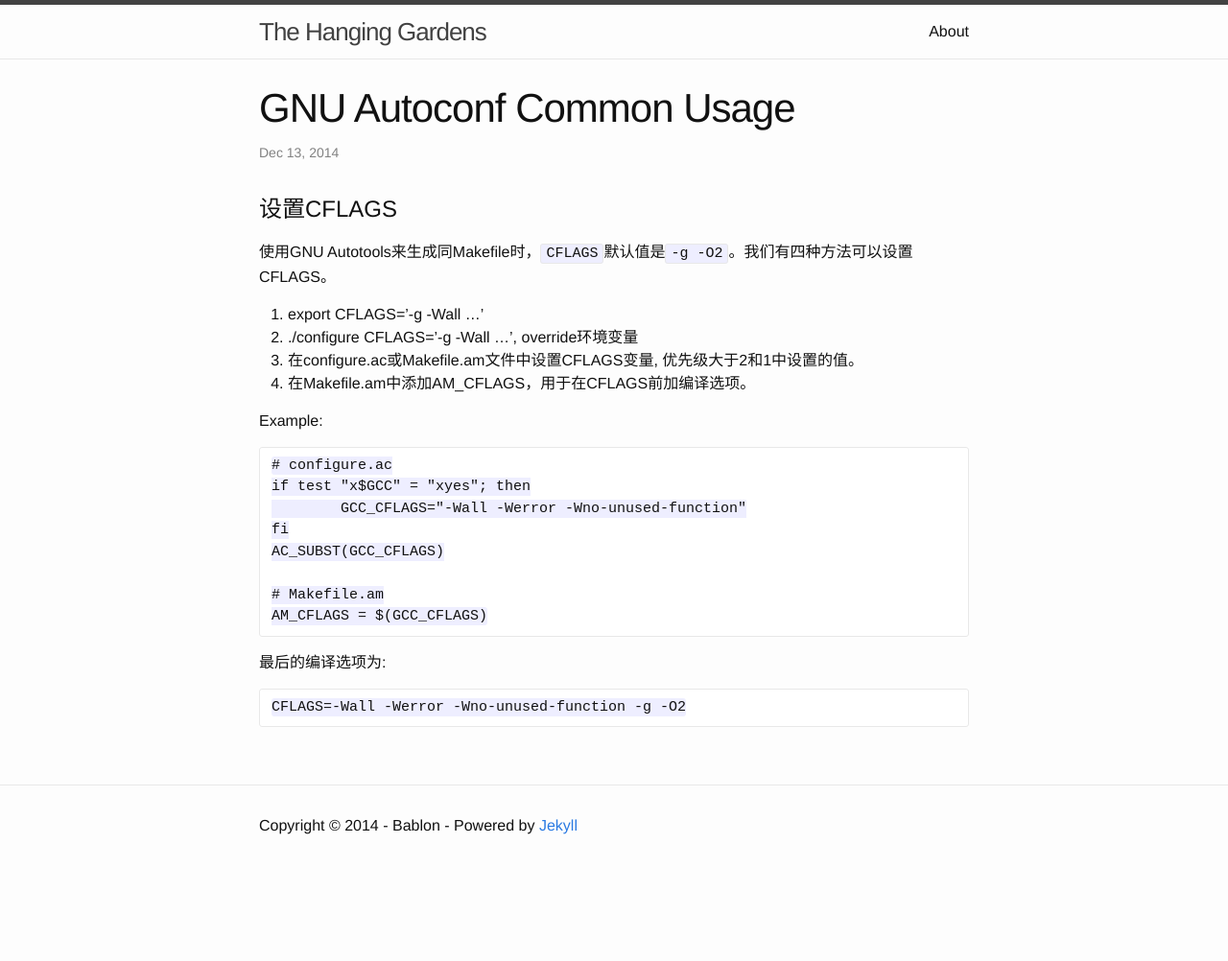
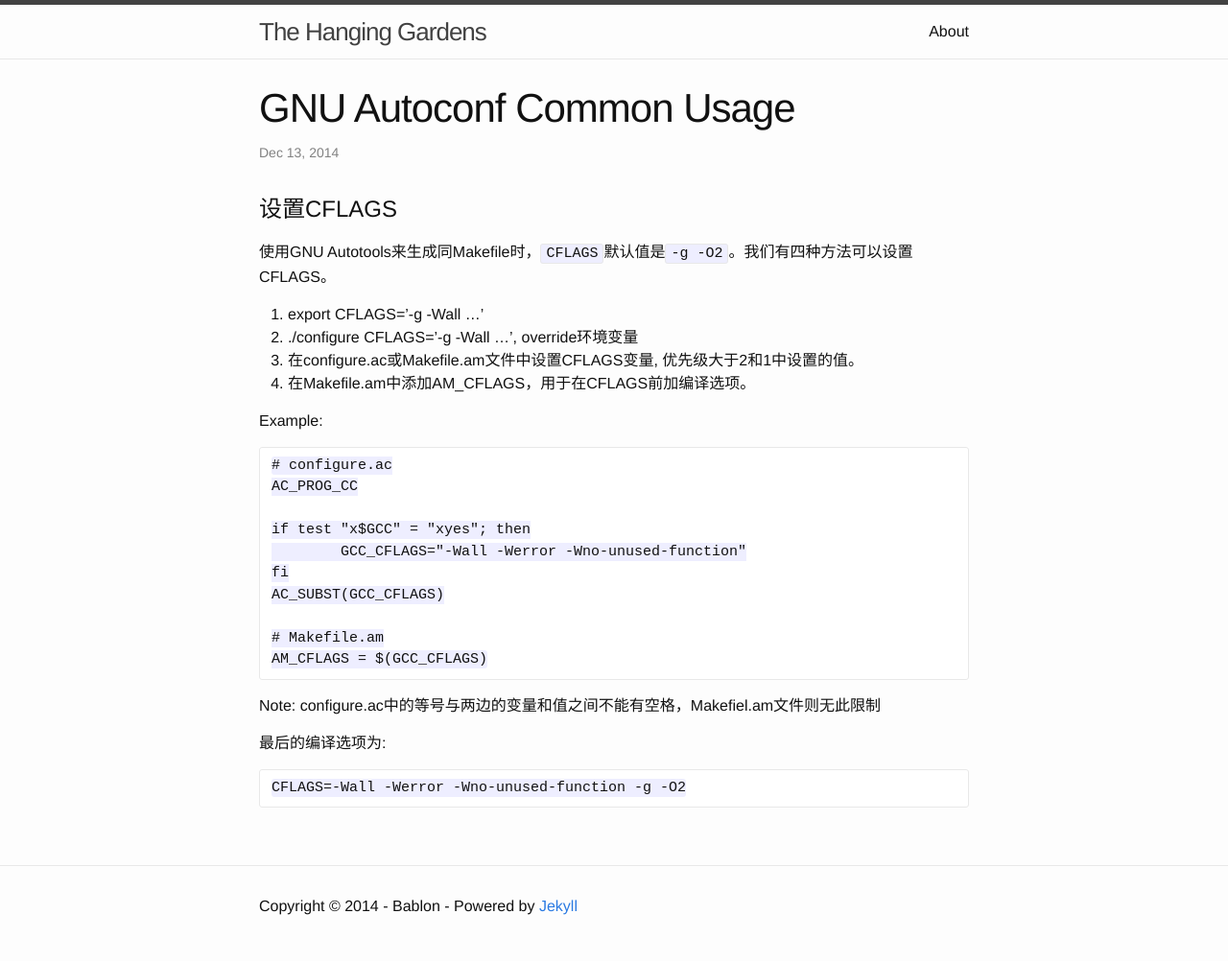
Before and after one commit to bablon/bablon.github.io, a Jekyll site: the page built from _posts/2014-12-13-autoconf.md, in a window 1280 px wide. Shown: the whole page at 96% size. Built offline with Jekyll 4.4.1, drawn with Linux system fonts in a browser that asks for light colours; before the commit the page ends 918 px from its top, so only the background shows below that.

Commit message:
update blog autoconf

```diff
--- a/_posts/2014-12-13-autoconf.md
+++ b/_posts/2014-12-13-autoconf.md
@@ -17,6 +17,8 @@ categories: gnu
 Example:
 
 	# configure.ac
+	AC_PROG_CC
+
 	if test "x$GCC" = "xyes"; then
 		GCC_CFLAGS="-Wall -Werror -Wno-unused-function"
 	fi
@@ -25,6 +27,8 @@ Example:
 	# Makefile.am
 	AM_CFLAGS = $(GCC_CFLAGS)
 
+Note: configure.ac中的等号与两边的变量和值之间不能有空格，Makefiel.am文件则无此限制
+
 最后的编译选项为:
 
 	CFLAGS=-Wall -Werror -Wno-unused-function -g -O2
```
